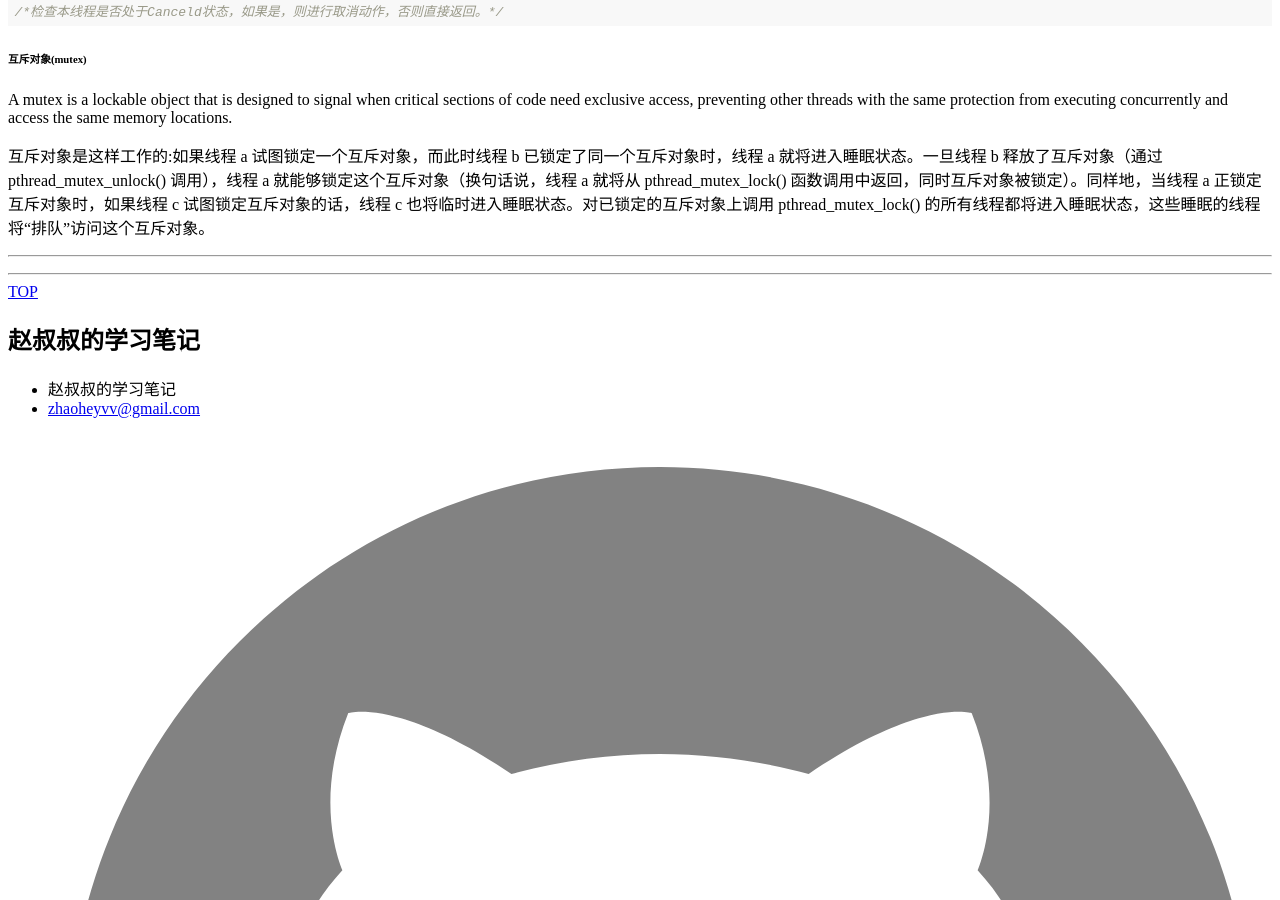
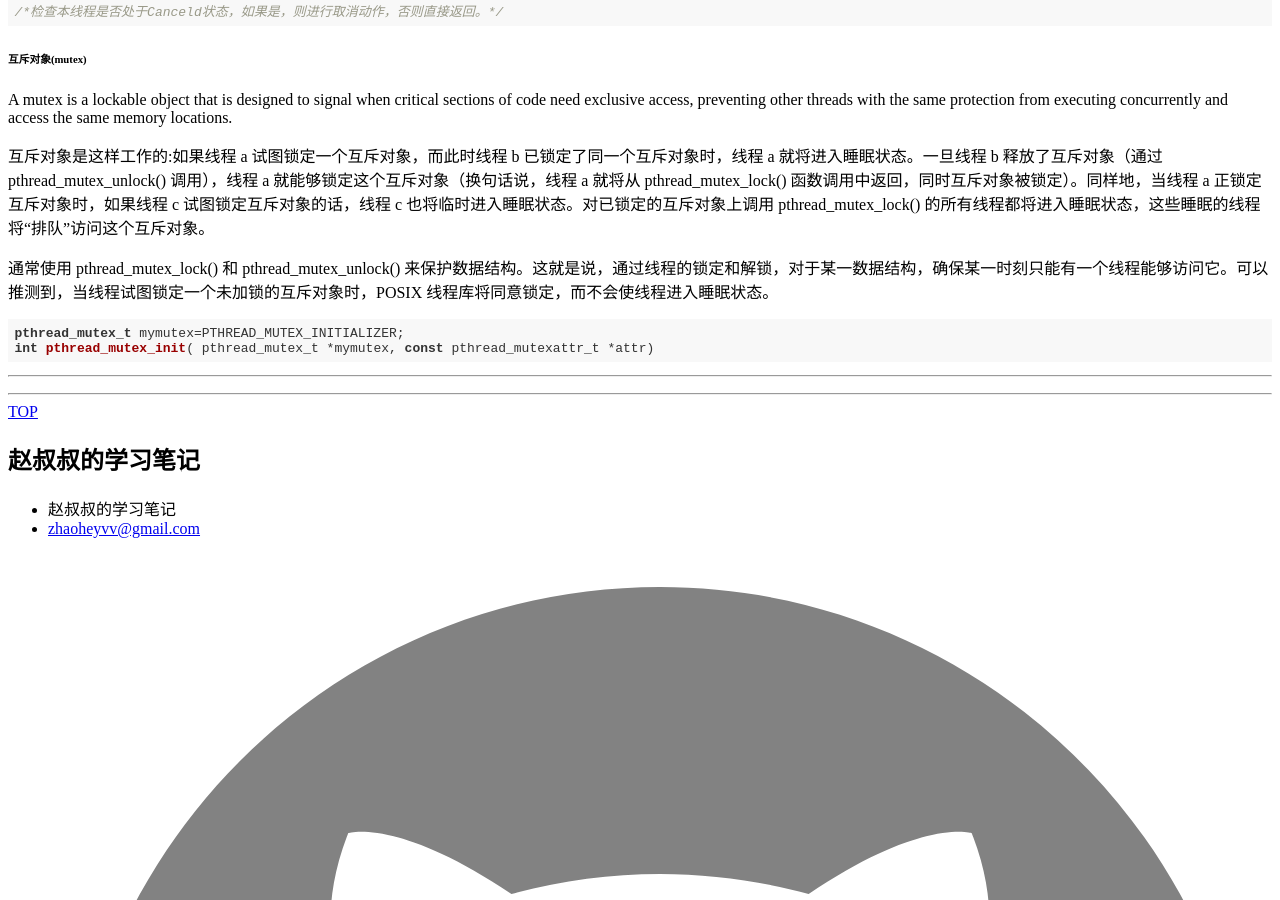
Before and after one commit to zhaoheyv/shit, a Jekyll site: the page built from _posts/2017-09-30-posix_thread.md, in a window 1280 px wide and 900 px high, scrolled down 1717 px. Built offline with Jekyll 4.4.1, drawn with Linux system fonts in a browser that asks for light colours; nearby versions of some CDN libraries; comment, search, counter and statistics services are not loaded.

Commit message:
add new post

````diff
--- a/_posts/2017-09-30-posix_thread.md
+++ b/_posts/2017-09-30-posix_thread.md
@@ -33,3 +33,10 @@ void pthread_testcancel(void);
 A mutex is a lockable object that is designed to signal when critical sections of code need exclusive access, preventing other threads with the same protection from executing concurrently and access the same memory locations.
 
 互斥对象是这样工作的:如果线程 a 试图锁定一个互斥对象，而此时线程 b 已锁定了同一个互斥对象时，线程 a 就将进入睡眠状态。一旦线程 b 释放了互斥对象（通过 pthread_mutex_unlock() 调用），线程 a 就能够锁定这个互斥对象（换句话说，线程 a 就将从 pthread_mutex_lock() 函数调用中返回，同时互斥对象被锁定）。同样地，当线程 a 正锁定互斥对象时，如果线程 c 试图锁定互斥对象的话，线程 c 也将临时进入睡眠状态。对已锁定的互斥对象上调用 pthread_mutex_lock() 的所有线程都将进入睡眠状态，这些睡眠的线程将“排队”访问这个互斥对象。
+
+通常使用 pthread_mutex_lock() 和 pthread_mutex_unlock() 来保护数据结构。这就是说，通过线程的锁定和解锁，对于某一数据结构，确保某一时刻只能有一个线程能够访问它。可以推测到，当线程试图锁定一个未加锁的互斥对象时，POSIX 线程库将同意锁定，而不会使线程进入睡眠状态。
+
+```
+pthread_mutex_t mymutex=PTHREAD_MUTEX_INITIALIZER;
+int pthread_mutex_init( pthread_mutex_t *mymutex, const pthread_mutexattr_t *attr)
+```
````
Also changed, not shown: _posts/2017-10-02-posix_ipc.md (added, +40 -0 lines).
